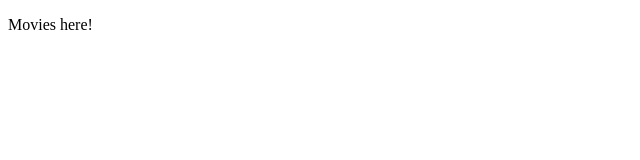
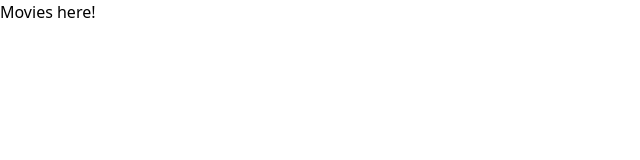
Before and after one commit to mtali/movie-app, an Angular app: page / in a window 1280 px wide. Shown: the top 160 px of the page, without its empty margins (0-640 px from the left). Built offline with nearby package versions, Linux system fonts and the light colour scheme.

Commit message:
Install and configure tailwind

```diff
--- a/package.json
+++ b/package.json
@@ -27,12 +27,15 @@
     "@angular/cli": "^17.0.3",
     "@angular/compiler-cli": "^17.0.0",
     "@types/jasmine": "~5.1.0",
+    "autoprefixer": "^10.4.16",
     "jasmine-core": "~5.1.0",
     "karma": "~6.4.0",
     "karma-chrome-launcher": "~3.2.0",
     "karma-coverage": "~2.2.0",
     "karma-jasmine": "~5.1.0",
     "karma-jasmine-html-reporter": "~2.1.0",
+    "postcss": "^8.4.32",
+    "tailwindcss": "^3.3.6",
     "typescript": "~5.2.2"
   }
 }
--- a/src/styles.scss
+++ b/src/styles.scss
@@ -1 +1,5 @@
 /* You can add global styles to this file, and also import other style files */
+
+@tailwind base;
+@tailwind components;
+@tailwind utilities;
--- /dev/null
+++ b/tailwind.config.js
@@ -0,0 +1,10 @@
+/** @type {import('tailwindcss').Config} */
+module.exports = {
+  content: [
+    "./src/**/*.{html,ts}",
+  ],
+  theme: {
+    extend: {},
+  },
+  plugins: [],
+}
```
Also changed, not shown: 1 other file (tests, documents, lock files or other folders).
